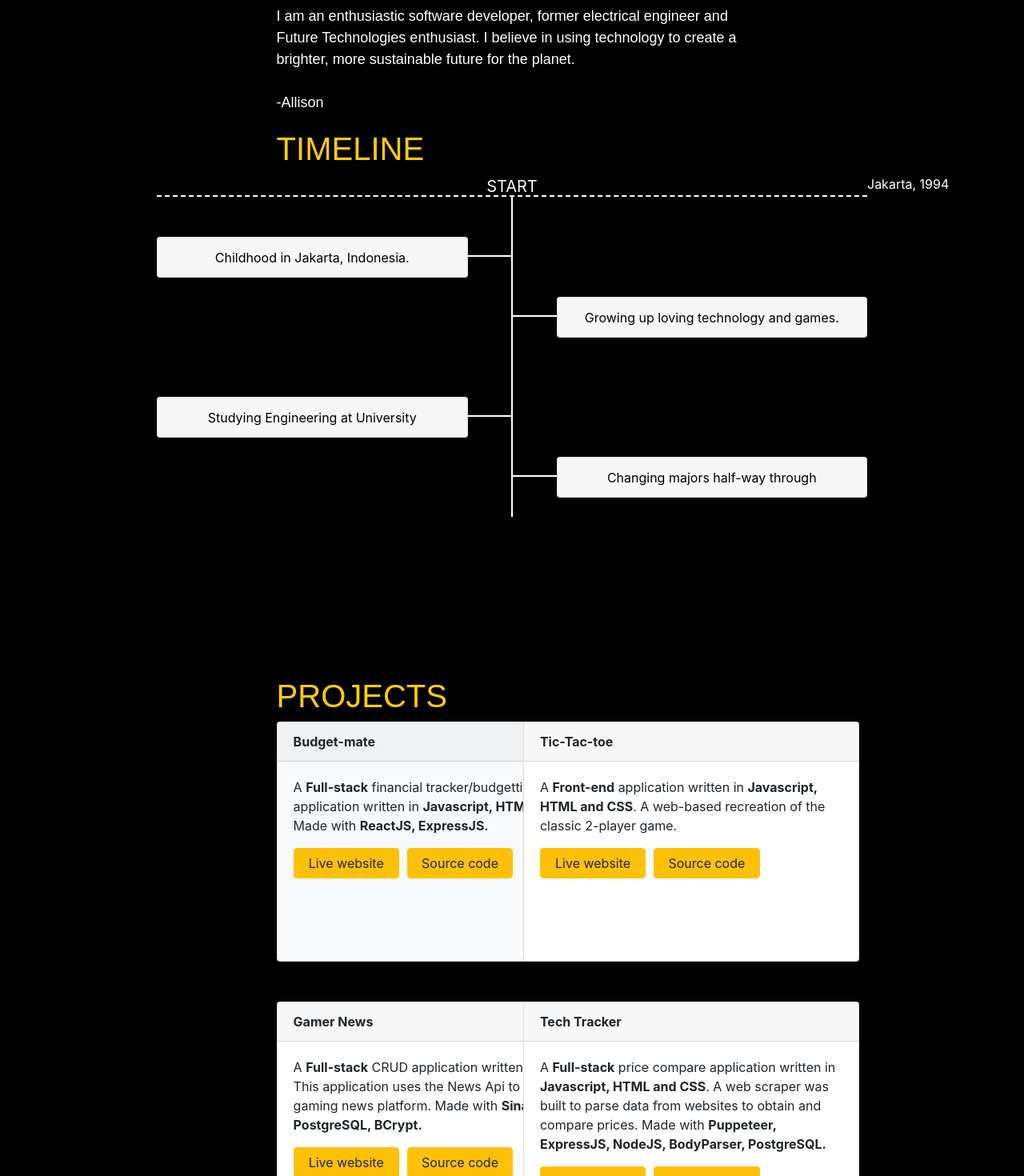
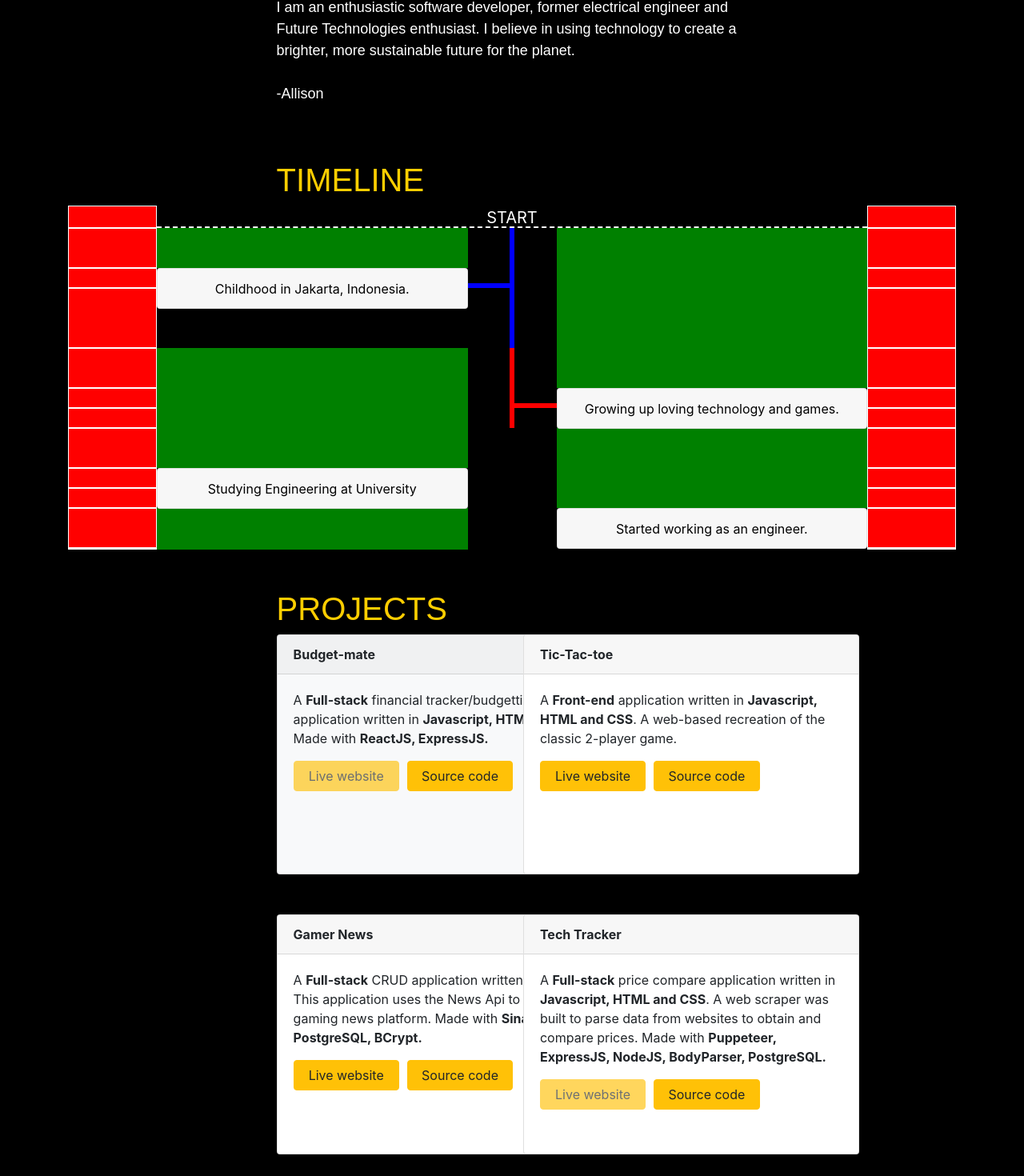
Before and after one commit to allisonbarnaud/allison-portfolio.github.io, a React (Create React App) app: page / in a window 1280 px wide. Shown: the part 127-1597 px from the top of the page at 80% size. Built offline with nearby package versions, Linux system fonts and the light colour scheme.

Commit message:
continued work on portfolio, copyrighting

```diff
--- a/package.json
+++ b/package.json
@@ -11,6 +11,9 @@
     "react-bootstrap": "^1.4.3",
     "react-dom": "^17.0.1",
     "react-scripts": "4.0.1",
+    "react-scroll": "^1.8.1",
+    "react-scroll-into-view": "^1.8.2",
+    "react-scroll-section": "^3.0.2",
     "web-vitals": "^0.2.4"
   },
   "scripts": {
--- a/src/Header.js
+++ b/src/Header.js
@@ -1,6 +1,8 @@
 import { Component } from 'react'
 import { Navbar, Nav } from 'react-bootstrap';
 import linkedin from './linkedin.png';
+
+import ScrollIntoView from 'react-scroll-into-view'
 
 import github from './github.png';
 
@@ -12,16 +14,25 @@ export default class Header extends Component {
 
         return (
             <div style={{color: "white", margin: "10px auto 20px auto"}}>
-
                     <Navbar bg="dark" variant="dark" fixed="top">
                         <Navbar.Brand style={{marginLeft: "26.5%", color:"#ffce00", fontFamily: "'Oswald', sans-serif", fontSize: "30px",padding: "0"}} href="#home">ALLISON B ARNAUD</Navbar.Brand>
                         <Navbar.Toggle aria-controls="basic-navbar-nav" />
                         <Navbar.Collapse id="basic-navbar-nav">
                             <Nav style={{marginLeft: "9%", fontFamily: "'Oswald', sans-serif"}} className="mr-auto">
-                                <Nav.Link  href="#home">HOME</Nav.Link>
-                                <Nav.Link href="#Projects">PROJECTS</Nav.Link>
-                                <Nav.Link href="#Skills">SKILLS</Nav.Link>
-                                <Nav.Link href="#Contact">CONTACT</Nav.Link>
+                                <ScrollIntoView selector="#home" smooth={true} alignTop={true}>
+                                    <Nav.Link>HOME</Nav.Link>
+                                </ScrollIntoView>
+
+
+                                <ScrollIntoView selector="#projects" smooth={true} alignToTop={true}>
+                                    <Nav.Link>PROJECTS</Nav.Link>
+                                </ScrollIntoView>
+                                <ScrollIntoView selector="#skills" smooth={true} alignToTop={true}>
+                                <Nav.Link>SKILLS</Nav.Link>
+                                </ScrollIntoView>
+                                <ScrollIntoView selector="#contact" smooth={true} alignToTop={true}>
+                                <Nav.Link>CONTACT</Nav.Link>
+                                </ScrollIntoView>
                                 <Nav.Link style={{marginLeft: "30%"}} href="https://www.linkedin.com/in/allison-arnaud/">
                                     <img
                                         src={linkedin}
@@ -43,9 +54,10 @@ export default class Header extends Component {
                             </Nav>
                         </Navbar.Collapse>
                     </Navbar>
+                {/* anchor point for home button scrolling */}
+                <div id="home">easter egg</div>
 
-
-                <div style={{fontSize: "18px", width: "47%", margin: "80px auto 0 27%", fontFamily: "'oxygen', sans-serif"}}>Welcome to my webpage! <br></br><br></br> I am an enthusiastic software developer, former electrical engineer and Future Technologies enthusiast. I believe in using technology to create a brighter, more sustainable future for the planet. <br></br><br></br> -Allison </div>
+                <div style={{fontSize: "18px", width: "47%", margin: "35px auto 0 27%", fontFamily: "'oxygen', sans-serif"}}>Welcome to my webpage! <br></br><br></br> I am an enthusiastic software developer, former electrical engineer and Future Technologies enthusiast. I believe in using technology to create a brighter, more sustainable future for the planet. <br></br><br></br> -Allison </div>
             </div>
         )
     }
--- a/src/Projects.js
+++ b/src/Projects.js
@@ -11,8 +11,8 @@ export default class Projects extends Component {
     render() {
 
         return (
-            <div>
-                <h1 className="header" style={{marginTop:"200px"}}>PROJECTS</h1>
+            <div id="projects" style={{paddingTop:"50px"}}>
+                <h1 className="header">PROJECTS</h1>
                 <div className="container2">
                     <Card bg="light" style={{width:"420px", height: "300px"}}>
                         <Card.Header><strong>Budget-mate</strong></Card.Header>
@@ -21,7 +21,7 @@ export default class Projects extends Component {
                             A <strong>Full-stack</strong> financial tracker/budgetting application written in <strong>Javascript, HTML and CSS</strong>. Made with <strong>ReactJS, ExpressJS.</strong>
                             </Card.Text>
                             <div className="container3">
-                                <Button href="" variant="warning">Live website</Button>
+                                <Button href="" variant="warning" disabled>Live website</Button>
                                 <Button href="https://github.com/allisonbarnaud/budget-mate" variant="warning">Source code</Button>
                             </div>
                         </Card.Body>
@@ -57,7 +57,7 @@ export default class Projects extends Component {
                             A <strong>Full-stack</strong> price compare application written in <strong>Javascript, HTML and CSS</strong>. A web scraper was built to parse data from websites to obtain and compare prices. Made with <strong>Puppeteer, ExpressJS, NodeJS, BodyParser, PostgreSQL.</strong>
                             </Card.Text>
                             <div className="container3">
-                                <Button href="" variant="warning">Live website</Button>
+                                <Button href="" variant="warning" disabled>Live website</Button>
                                 <Button href="https://github.com/allisonbarnaud/web_scraper_price_compare" variant="warning">Source code</Button>
                             </div>
                         </Card.Body>
--- a/src/Timeline.css
+++ b/src/Timeline.css
@@ -1,34 +1,16 @@
 .container {
     display: grid;
     grid-template-columns: 10% 35% 5% 5% 35% 10%;
-    grid-template-rows: 28px 50px 25px 50px 25px 50px 50px 25px 50px 25px 50px;
+    grid-template-rows: 28px 50px 25px 75px 50px 25px 25px 50px 25px 25px 50px;
 }
 
-/* .filler {
-    background-color: blue;
-    color: white;
+.filler {
+  background-color: red;
+  border: solid 1px white;
 }
 
 .item {
-    background-color: red;
-} */
-
-.straightLineLeft {
-    border-right: solid 1px white;
-}
-
-.straightLineRight {
-    border-left: solid 1px white;
-}
-
-.lineLeft {
-    border-bottom: solid 2px white;
-    border-right: solid 1px white;
-}
-
-.lineRight {
-    border-bottom: solid 2px white;
-    border-left: solid 1px white;
+  background-color: green;
 }
 
 .item-a {
@@ -41,21 +23,21 @@
 .item-b {
     grid-column-start: 5;
     grid-column-end: 5;
-    grid-row-start: 5;
+    grid-row-start: 6;
     grid-row-end: span 2;
   }
 
   .item-c {
     grid-column-start: 2;
     grid-column-end: 2;
-    grid-row-start: 8;
+    grid-row-start: 9;
     grid-row-end: span 2;
   }
 
 .item-d {
     grid-column-start: 5;
     grid-column-end: 5;
-    grid-row-start: 10;
+    grid-row-start: 11;
     grid-row-end: span 2;
   }
 
--- a/src/Timeline.js
+++ b/src/Timeline.js
@@ -10,24 +10,24 @@ export default class Timeline extends Component {
     render() {
 
         return (
-            <div>
-                <h1 className="header">TIMELINE</h1>
+            <div id='example' style={{paddingTop:"50px"}}>
+                <h1  className="header">TIMELINE</h1>
                 <div className="container">
 
                     {/* pre-line */}
 
                     <div className="filler"></div>
                     <div className="timelineHeader">START</div>
-                    <div className="locationDate">Jakarta, 1994</div>
+                    <div className="filler"></div>
 
                     {/* first line */}
                     <div className="filler">
                     </div>
                     <div className="item">
                     </div>
-                    <div className="straightLineLeft">
+                    <div style={{borderRight:"solid 3px blue"}}>
                     </div>
-                    <div className="straightLineRight">
+                    <div style={{borderLeft:"solid 3px blue"}}>
                     </div>
                     <div className="item">
                     </div>
@@ -48,9 +48,9 @@ export default class Timeline extends Component {
                             </Accordion.Collapse>
                         </Card>
                     </Accordion>
-                    <div className="lineLeft">
+                    <div style={{borderBottom:"solid 6px blue", borderRight:"solid 3px blue"}}>
                     </div>
-                    <div className="straightLineRight">
+                    <div style={{borderLeft:"solid 3px blue"}}>
                     </div>
                     <div className="item">
                     </div>
@@ -59,9 +59,9 @@ export default class Timeline extends Component {
                     {/* third line */}
                     <div className="filler">
                     </div>
-                    <div className="straightLineLeft">
+                    <div style={{borderRight:"solid 3px blue"}}>
                     </div>
-                    <div className="straightLineRight">
+                    <div style={{borderLeft:"solid 3px blue"}}>
                     </div>
                     <div className="item">
                     </div>
@@ -70,10 +70,23 @@ export default class Timeline extends Component {
                     {/* fourth line */}
                     <div className="filler">
                     </div>
+                    <div className="item">
+                    </div>
+                    <div style={{borderRight:"solid 3px red"}}>
+                    </div>
+                    <div style={{borderLeft:"solid 3px red"}}>
+                    </div>
+                    <div className="item">
+                    </div>
+                    <div className="filler">
+                    </div>
+                    {/* fifth line */}
+                    <div className="filler">
+                    </div>
                     <div className="item"></div>
-                    <div className="straightLineLeft">
+                    <div style={{borderRight:"solid 3px red"}}>
                     </div>
-                    <div className="lineRight">
+                    <div style={{borderLeft:"solid 3px red", borderBottom:"solid 6px red"}}>
                     </div>
                     <Accordion  className="item-b">
                         <Card>
@@ -89,20 +102,20 @@ export default class Timeline extends Component {
                     </Accordion>
                     <div className="filler">
                     </div>
-                    {/* fifth line */}
+                    {/* sixth line */}
                     <div className="filler">
                     </div>
                     <div className="item">
                     </div>
-                    <div className="straightLineLeft">
+                    <div style={{borderRight:"solid 3px red"}}>
                     </div>
-                    <div className="straightLineRight">
+                    <div style={{borderLeft:"solid 3px red"}}>
                     </div>
                     <div className="filler">
                     </div>
 
 
-                    {/* sixth line */}
+                    {/* seventh line */}
                     <div className="filler">
                     </div>
                     <div className="item">
@@ -115,7 +128,7 @@ export default class Timeline extends Component {
                     </div>
                     <div className="filler">
                     </div>
-                    {/* seventh line */}
+                    {/* eighth line */}
                     <div className="filler">
                     </div>
                     <Accordion  className="item-c">
@@ -138,7 +151,7 @@ export default class Timeline extends Component {
                     </div>
                     <div className="filler">
                     </div>
-                    {/* eighth line */}
+                    {/* nineth line */}
                     <div className="filler">
                     </div>
                     <div className="straightLineLeft">
@@ -149,7 +162,7 @@ export default class Timeline extends Component {
                     </div>
                     <div className="filler">
                     </div>
-                    {/* nineth line */}
+                    {/* tenth line */}
                     <div className="filler">
                     </div>
                     <div className="item"></div>
@@ -161,7 +174,7 @@ export default class Timeline extends Component {
                         <Card>
                             <Card.Header style={{ height:"50px", padding:"0"}}>
                                 <Accordion.Toggle style={{color:"black", width:"100%", height:"100%"}} as={Button} variant="link" eventKey="1">
-                                    Changing majors half-way through
+                                    Started working as an engineer.
                                 </Accordion.Toggle>
                             </Card.Header>
                             <Accordion.Collapse eventKey="1">
@@ -171,7 +184,7 @@ export default class Timeline extends Component {
                     </Accordion>
                     <div className="filler">
                     </div>
-                    {/* tenth line */}
+                    {/* eleventh line */}
                     <div className="filler">
                     </div>
                     <div className="item">
```
Also changed, not shown: src/Contacts.js (+6 -1 lines), src/Skills.js (+6 -6 lines), 2 other files (tests, documents, lock files or other folders).
